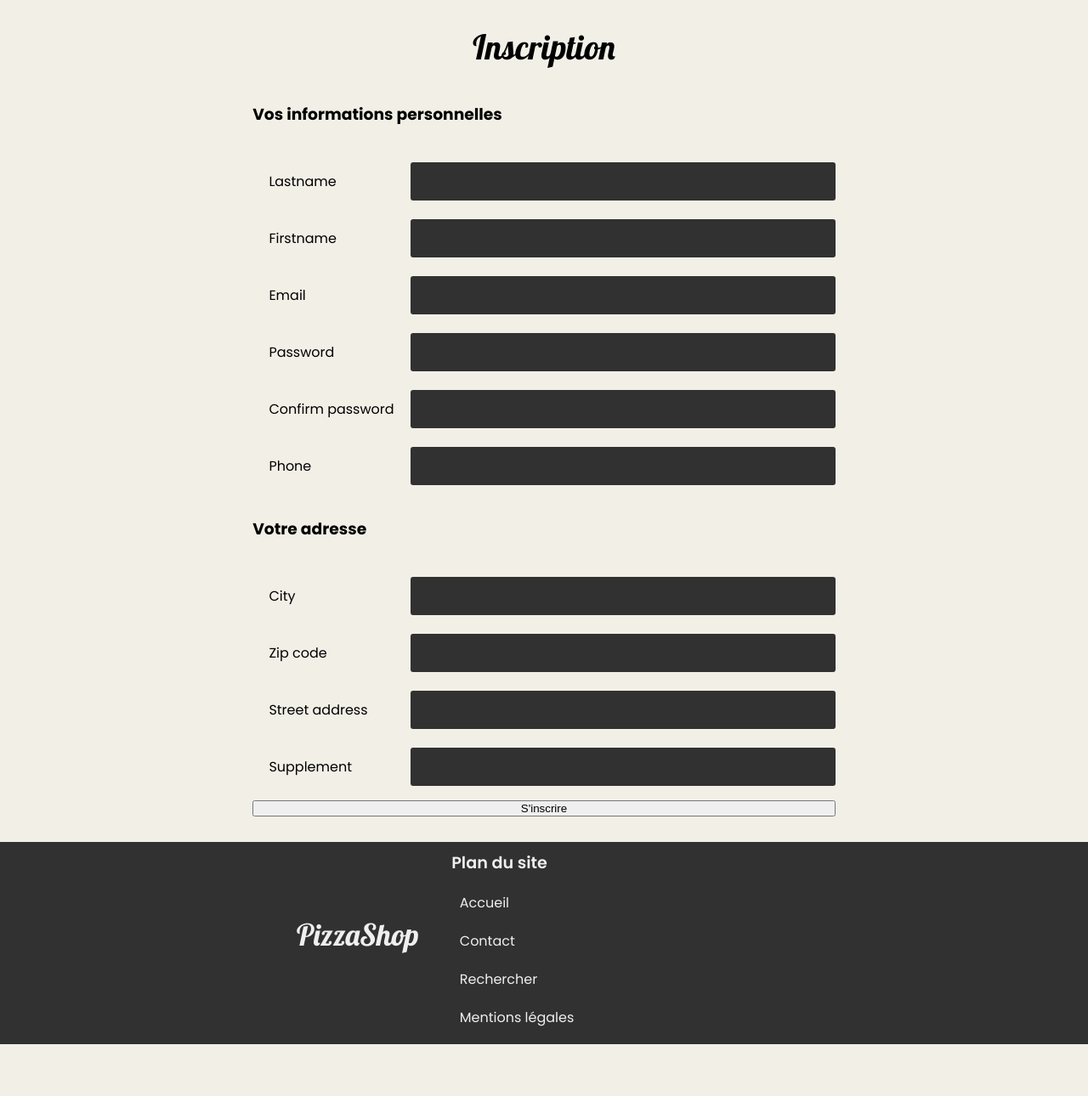
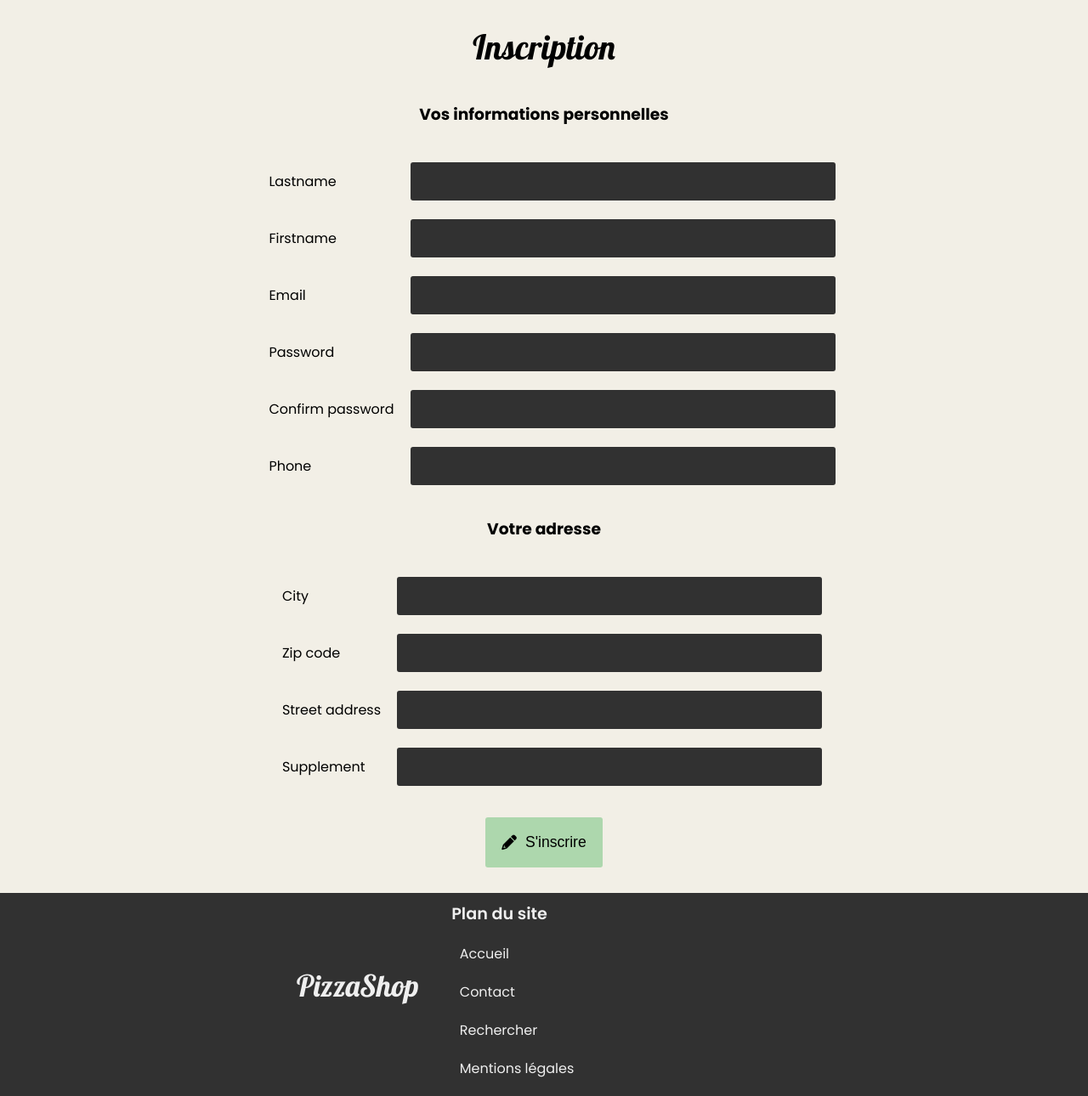
Before and after one commit to N1Code7/project-pizzashop, a Symfony app: template templates/security/registration.html.twig in a window 1280 px wide. Shown: the part 70-1360 px from the top of the page at 85% size. Before the commit the page ends 1299 px from the top, so only its background shows below. Run offline with Twig, Linux system fonts and the light colour scheme; the template is opened without the code that fills it, so the values that code supplies are empty; form fields are guessed from the names that the template uses; some libraries are stand-ins or nearby versions; some web fonts are replaced.

Commit message:
:lipstick: add style component of success button

```diff
--- a/public/style.css
+++ b/public/style.css
@@ -120,6 +120,7 @@ footer .right ul li a:visited {
 form {
   display: flex;
   flex-direction: column;
+  align-items: center;
   max-width: 800px;
 }
 form h3 {
@@ -159,4 +160,27 @@ form .form-group-row textarea {
   text-align: center;
 }
 
+.btn-container {
+  display: flex;
+  justify-content: center;
+  align-items: center;
+  margin-top: 20px;
+}
+
+.btn {
+  display: flex;
+  align-items: center;
+  gap: 10px;
+  padding: 1.2rem;
+  border: none;
+  border-radius: 3px;
+  font-size: 1.1rem;
+}
+.btn span {
+  font-weight: 500;
+}
+.btn-success {
+  background: rgb(173, 215, 173);
+}
+
 /*# sourceMappingURL=style.css.map */
--- a/sass/_settings.scss
+++ b/sass/_settings.scss
@@ -3,7 +3,7 @@
 $color1: rgb(49, 49, 49);
 $color2: rgb(140, 140, 140);
 $color3: rgb(239, 239, 239);
-$color-success: rgb(102, 168, 102);
+$color-success: rgb(173 215 173);
 $color-danger: rgb(206, 121, 121);
 $color-bg: rgb(242, 239, 230);
 
--- /dev/null
+++ b/sass/components/_button.scss
@@ -0,0 +1,24 @@
+.btn-container {
+  display: flex;
+  justify-content: center;
+  align-items: center;
+  margin-top: 20px;
+}
+
+.btn {
+  display: flex;
+  align-items: center;
+  gap: 10px;
+  padding: 1.2rem;
+  border: none;
+  border-radius: 3px;
+  font-size: 1.1rem;
+
+  span {
+    font-weight: 500;
+  }
+
+  &-success {
+    background: $color-success;
+  }
+}
--- a/sass/components/_form.scss
+++ b/sass/components/_form.scss
@@ -1,6 +1,7 @@
 form {
   display: flex;
   flex-direction: column;
+  align-items: center;
   max-width: 800px;
 
   h3 {
--- a/sass/index.scss
+++ b/sass/index.scss
@@ -5,3 +5,4 @@
 @import "layouts/nav";
 @import "layouts/footer";
 @import "components/form";
+@import "components/button";
--- a/templates/security/registration.html.twig
+++ b/templates/security/registration.html.twig
@@ -121,7 +121,13 @@
                 {{ form_row(form.supplement)}} #}
             </div>
 
-                <button type="submit" class="btn btn-success">S'inscrire</button>
+            <div class="btn-container">
+                <button type="submit" class="btn btn-success">
+                    <i class="fa-solid fa-pencil"></i>
+                    <span>S'inscrire</span>
+                </button>
+            </div>
+
 
             {{ form_end(form) }}
 
```
Also changed, not shown: 1 other file.
